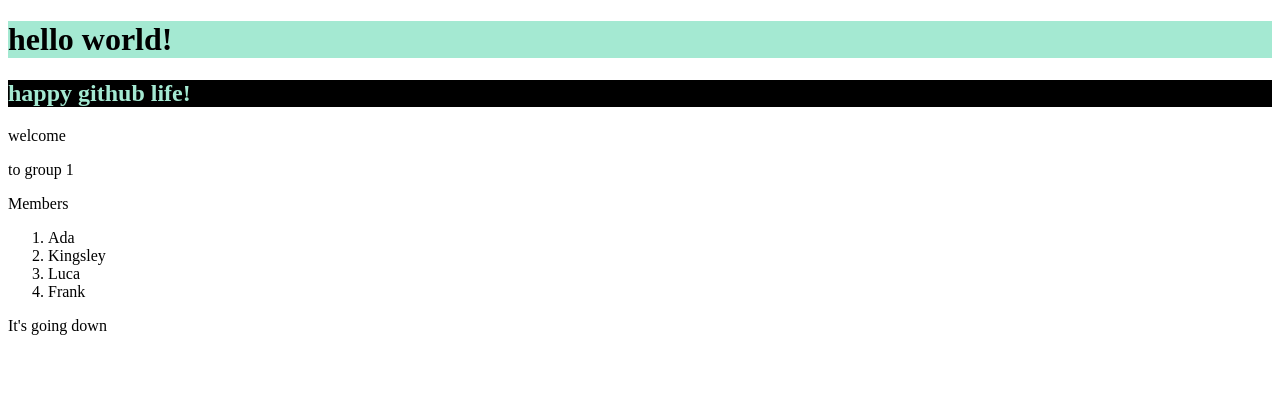
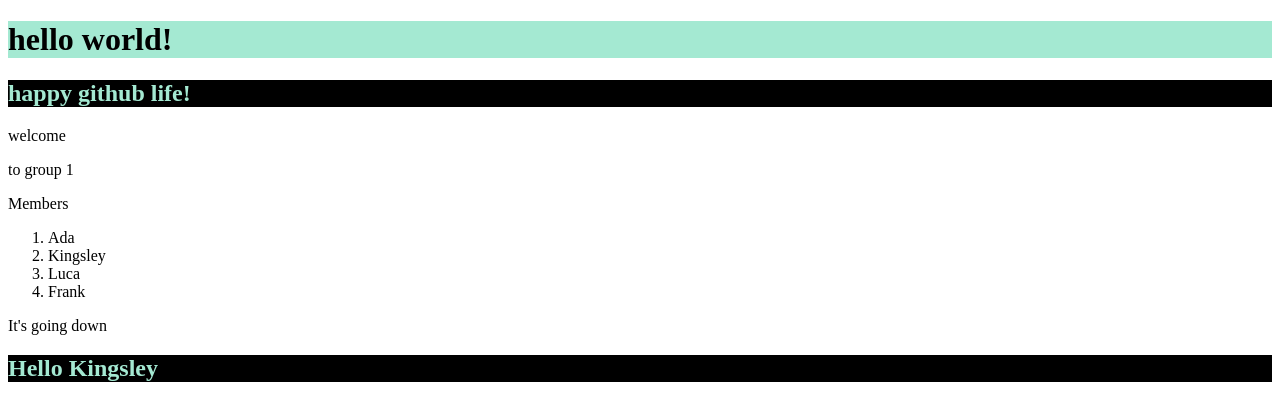
Before and after one commit to kingsley1470/group-1, a plain HTML site: page component/index.html in a window 1280 px wide. Drawn offline with Linux system fonts and the light colour scheme.

Commit message:
adding hello kingly this is luca

```diff
--- a/component/index.html
+++ b/component/index.html
@@ -22,5 +22,6 @@
     <li>Frank</li>
   </ol>
   <p>It's going down</p>
+  <h2>Hello Kingsley</h2>
 </body>
 </htm
```
